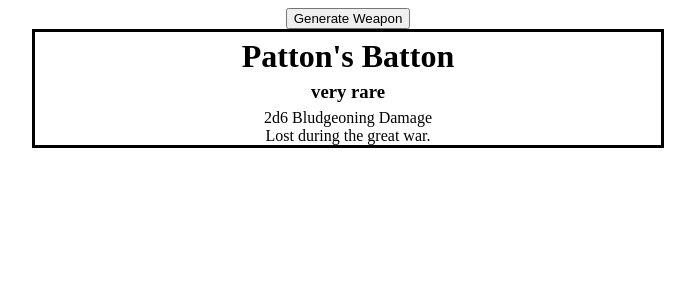
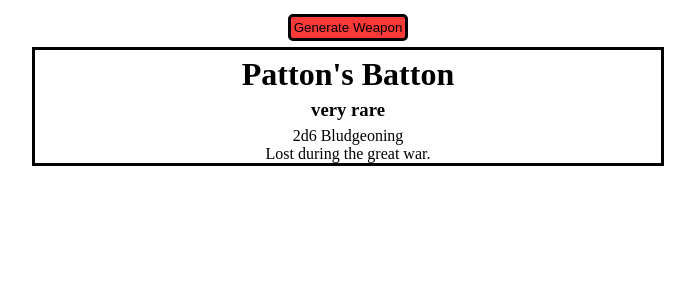
Before and after one commit to 00-status/weapon-generator, a PHP site: page /templates/index.html in a window 1280 px wide. Shown: the top 300 px of the page, without its empty margins (292-987 px from the left). Run offline with PHP 8.4, Linux system fonts and the light colour scheme; some libraries are stand-ins or nearby versions; some web fonts are replaced.

Commit message:
Played with some css. Updated WeaponGenerator.js to handle response.

```diff
--- a/public/css/default.css
+++ b/public/css/default.css
@@ -18,3 +18,14 @@ h1, h2, h3, h4, h5 {
 #weaponBox {
     border: 3px solid black;
 }
+
+#vueButton {
+    border: 3px solid black;
+    border-radius: 5px;
+    background-color: rgb(250, 57, 57);
+    padding: 3px;
+    margin: 6px;
+}
+#vueButton:hover {
+    background-color: rgb(204, 38, 38);
+}
--- a/public/js/WeaponGenerator/WeaponGenerator.js
+++ b/public/js/WeaponGenerator/WeaponGenerator.js
@@ -7,7 +7,9 @@ import fetchWeapon from './api/fetchWeapon.js';
 let weapon = {
     name: 'Patton\'s Batton',
     rarity: 'very rare',
-    stats: '2d6 Bludgeoning Damage',
+    damageType: 'Bludgeoning',
+    damageDie: 6,
+    damageDieAmount: 2,
     lore: 'Lost during the great war.'
 };
 
@@ -15,6 +17,9 @@ const generateWeapon = () => {
     fetchWeapon((response) => {
         weapon.name = response.name;
         weapon.rarity = response.rarity;
+        weapon.damageType = response.damage_type;
+        weapon.damageDie = response.damage_die;
+        weapon.damageDieAmount = response.damage_die_amount;
     });
 };
 
--- a/public/js/WeaponGenerator/components/VueButton.js
+++ b/public/js/WeaponGenerator/components/VueButton.js
@@ -1,5 +1,5 @@
 const vueButton = `
-<button v-on:click="listener">
+<button id="vueButton" v-on:click="listener">
     Generate Weapon
 </button>
 `;
--- a/templates/index.html
+++ b/templates/index.html
@@ -12,7 +12,9 @@
             </vue-button>
             <weapon-box :title="weapon.name">
                 <template v-slot:sub-title>{{ weapon.rarity }}</template>
-                <template v-slot:content>{{ weapon.stats }}</template>
+                <template v-slot:content>
+                    {{ weapon.damageDieAmount + 'd' + weapon.damageDie + ' ' + weapon.damageType }}
+                </template>
                 <template v-slot:side-bar>{{ weapon.lore }}</template>
             </weapon-box>
         </div>
```
